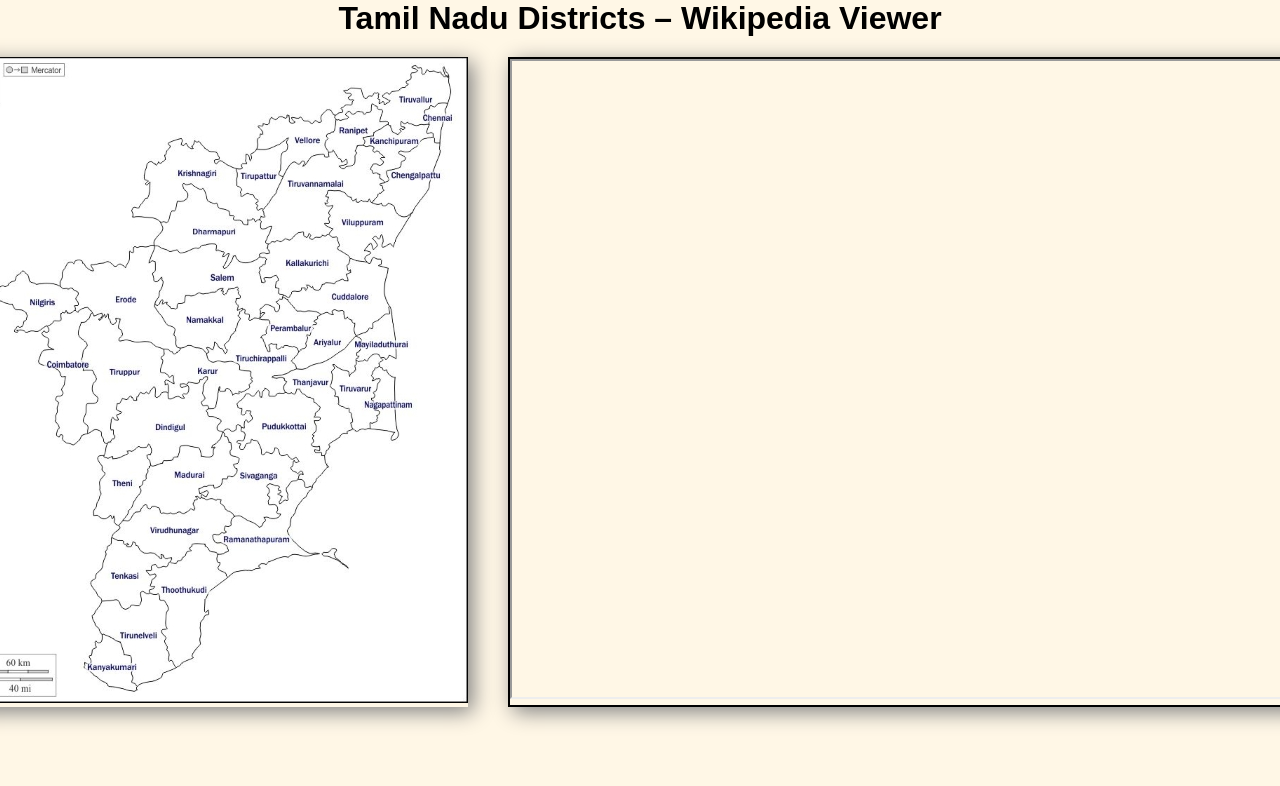
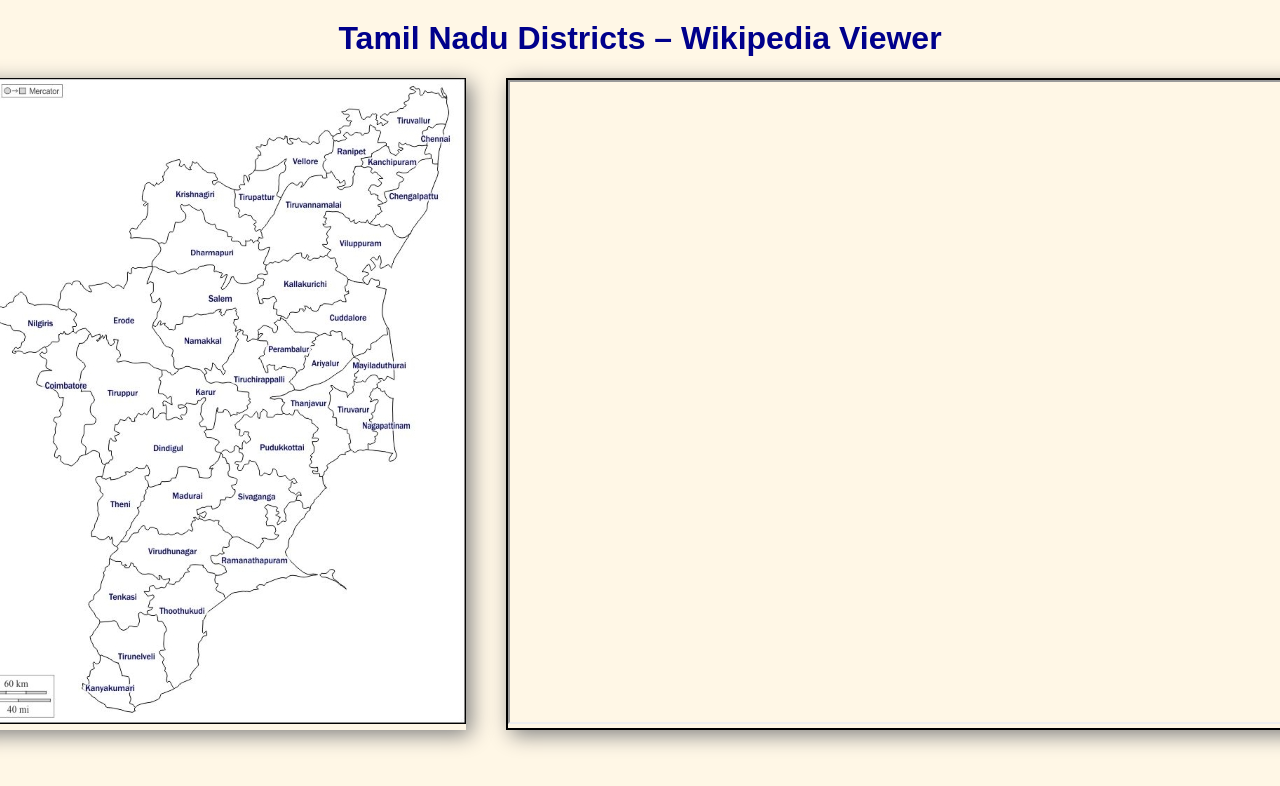
Before and after one commit to thavansys/HTML_Projects, a plain HTML site: page tamilnadu_map_wikipidea_viewer/index.html in a window 1280 px wide. Shown: the top 786 px of the page. Drawn offline with Linux system fonts and the light colour scheme.

Commit message:
Refactor CSS styles for body and headings

```diff
--- a/tamilnadu_map_wikipidea_viewer/style.css
+++ b/tamilnadu_map_wikipidea_viewer/style.css
@@ -1,13 +1,12 @@
-* {
-    margin: 0;
-    padding: 0;
-    box-sizing: border-box;
+body {
+    background-color: #fff7e6;
+    font-family: Arial, sans-serif;
+    text-align: center;
 }
 
-body {
-    background-color: #fff7e6;   /* Option 2: Light cream */
-    font-family: Arial, sans-serif;
-    text-align: center;
+h1 {
+    color: darkblue;
+    margin-top: 20px;
 }
 
 .main {
@@ -30,3 +29,7 @@ iframe {
     width: 800px;
     height: 640px;
 }
+
+img {
+    cursor: pointer;
+}
```
